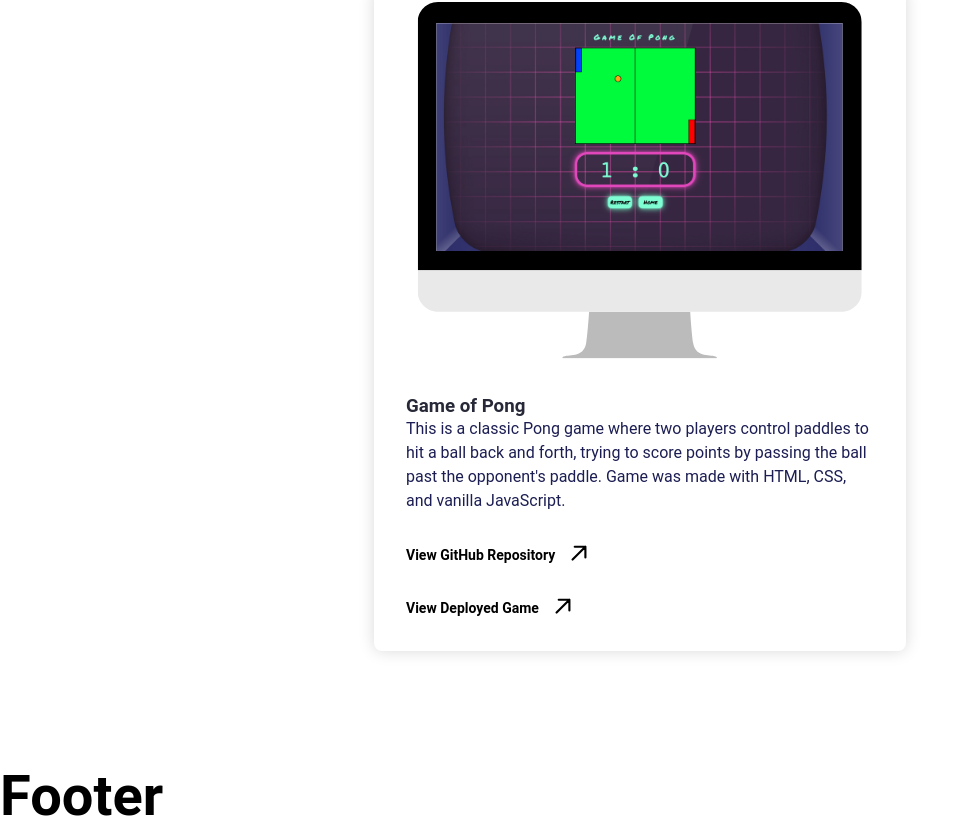
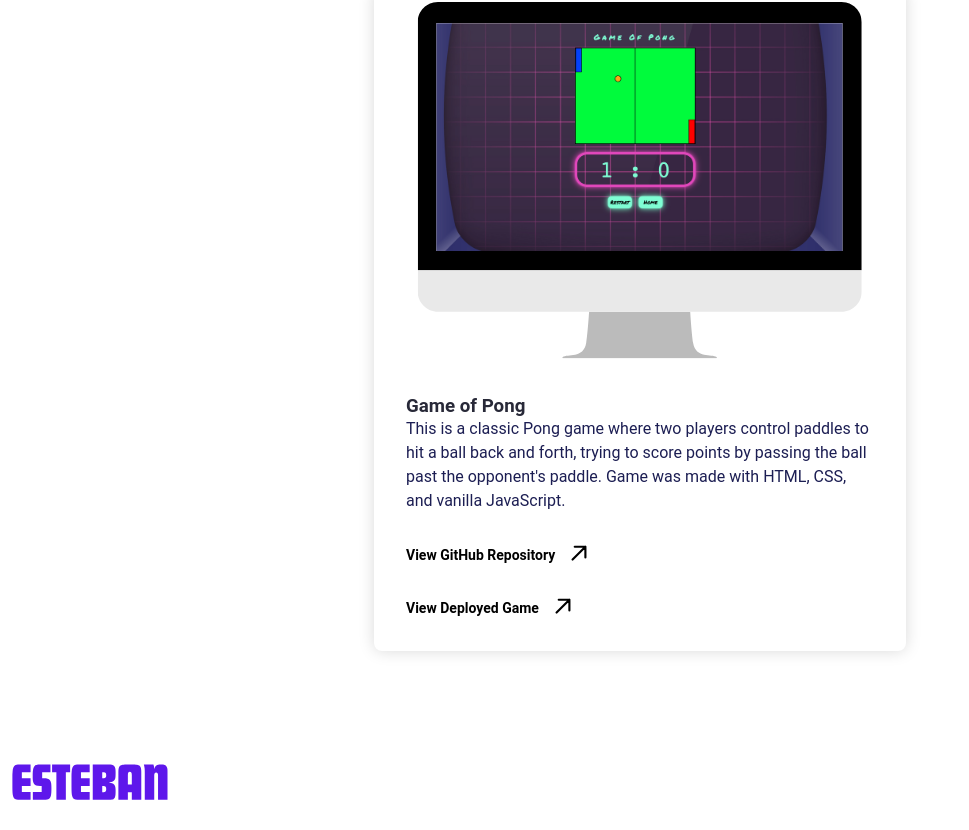
Before and after one commit to estebansep1/Personal-Portfolio, a React (Create React App) app: page / in a window 1280 px wide. Shown: the part 3046-3876 px from the top of the page, without its empty margins (0-969 px from the left). After the commit the page ends 3853 px from the top, so only its background shows below. Built offline with nearby package versions, Linux system fonts and the light colour scheme.

Commit message:
implemented footer logo

```diff
--- a/src/Components/Footer.jsx
+++ b/src/Components/Footer.jsx
@@ -1,7 +1,14 @@
+import React from "react"
+import { Link } from "react-scroll"
+
 export default function Footer() {
     return (
-        <div>
-            <h1>Footer</h1>
-        </div>
+        <footer className="className">
+            <div className="footer-link--container">
+                <div>
+                    <img src="./images/name.svg" alt="Esteban" />
+                </div>
+            </div>
+        </footer>
     )
 }
```
